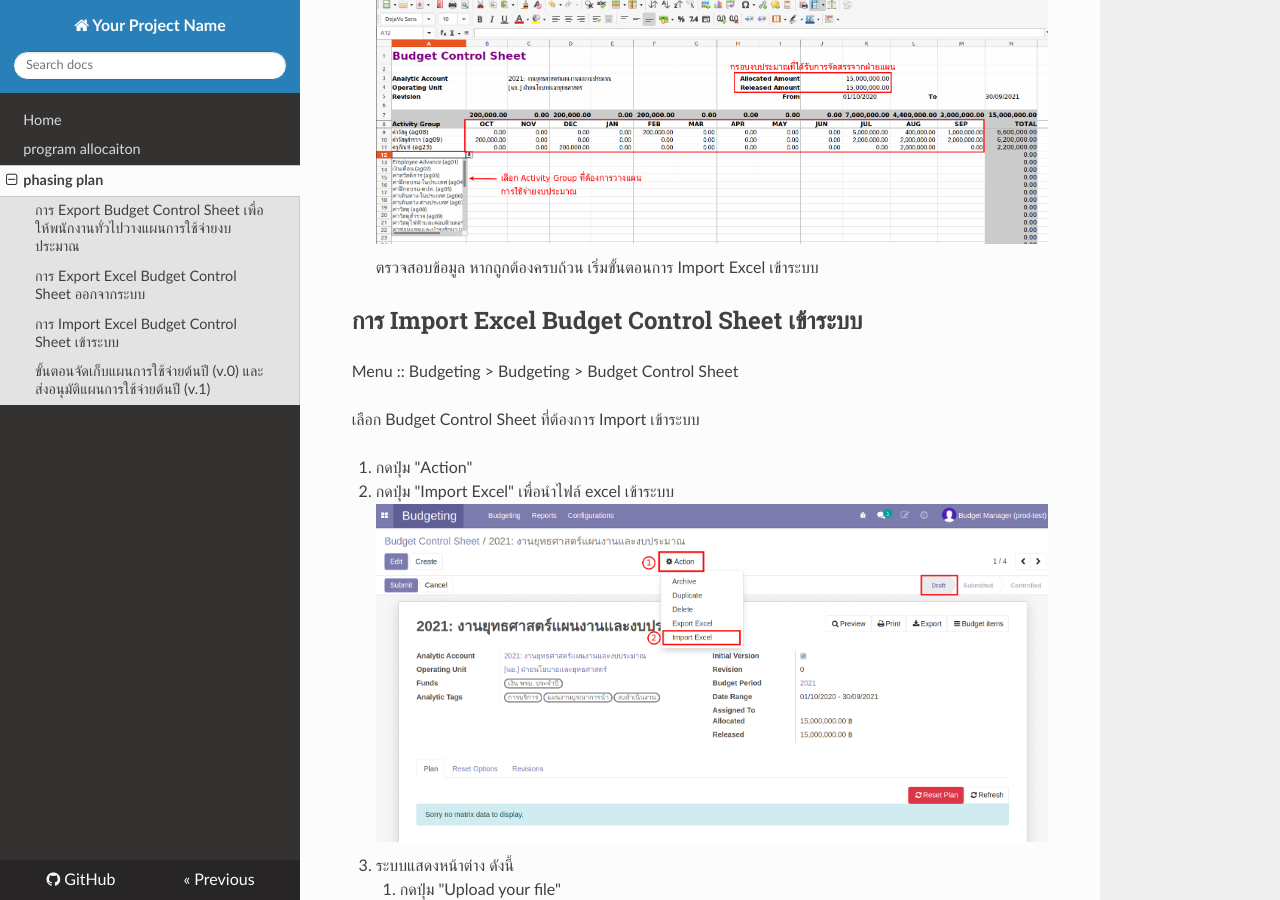
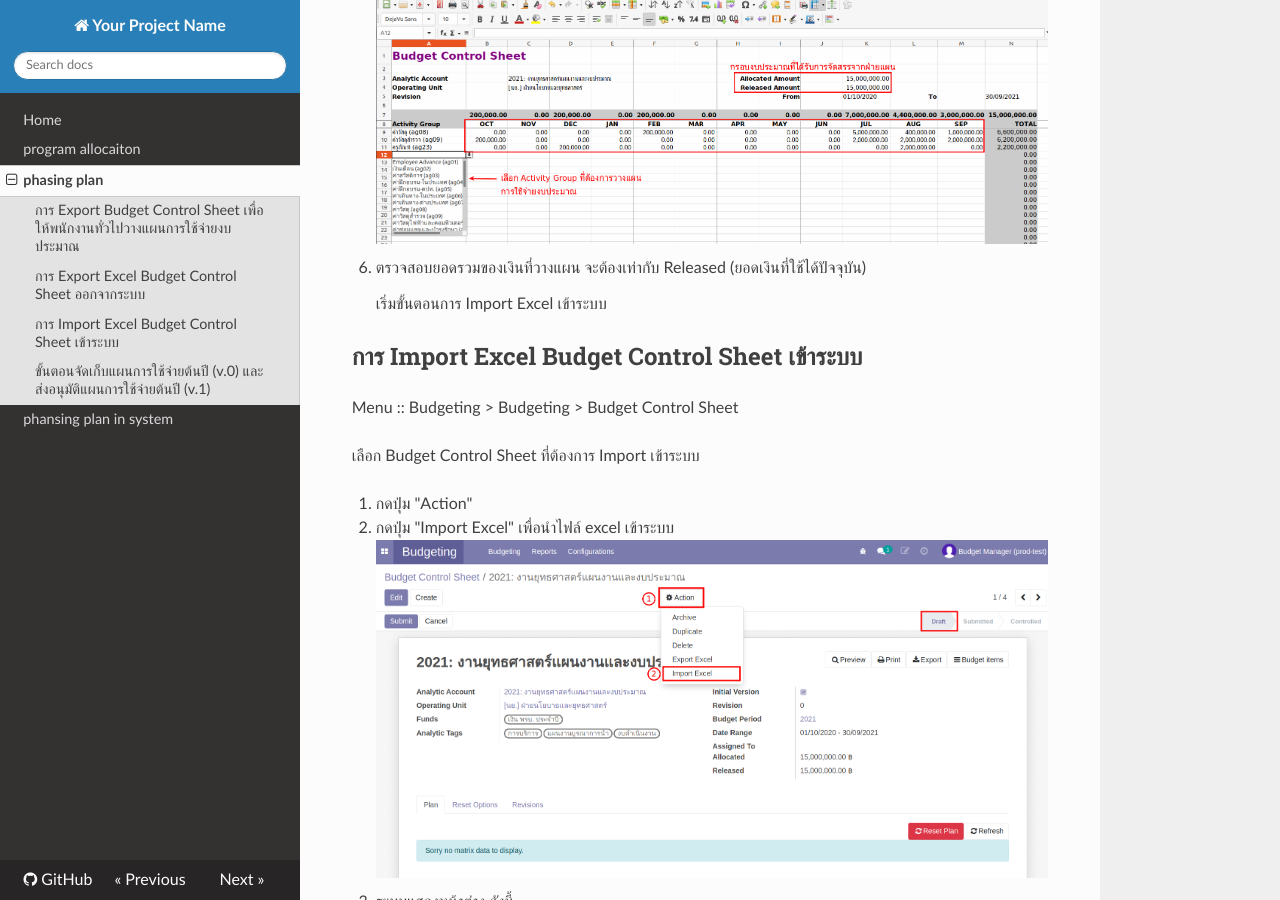
Before and after one commit to newtratip/hii-docs, an MkDocs documentation site: the page built from docs/budget/2_phasing_plan/phasing_plan.md, in a window 1280 px wide and 900 px high, scrolled down 1150 px. Built offline with MkDocs 1.6.1, drawn with Linux system fonts in a browser that asks for light colours; nearby versions of some CDN libraries.

Commit message:
[FIX] session

```diff
--- a/docs/budget/2_phasing_plan/phasing_plan.md
+++ b/docs/budget/2_phasing_plan/phasing_plan.md
@@ -20,7 +20,9 @@ Menu :: Budgeting > Budgeting > Budget Control Sheet
     **Note** :: ตัวอย่างการวางแผนใน Excel file
     ![eg phasing plan](img/eg_phasing.png)
 
-    ตรวจสอบข้อมูล หากถูกต้องครบถ้วน เริ่มขั้นตอนการ Import Excel เข้าระบบ
+6. ตรวจสอบยอดรวมของเงินที่วางแผน จะต้องเท่ากับ Released (ยอดเงินที่ใช้ได้ปัจจุบัน)
+
+    เริ่มขั้นตอนการ Import Excel เข้าระบบ
 
 ## การ Import Excel Budget Control Sheet เข้าระบบ
 
--- a/mkdocs.yml
+++ b/mkdocs.yml
@@ -10,6 +10,7 @@ nav:  # Content organization
     #- Overview: overview.md
     - program allocaiton : budget/1_program_allocation/allocation.md
     - phasing plan : budget/2_phasing_plan/phasing_plan.md
+    - phansing plan in system : budget/2_phasing_plan/phasing_plan_manual.md
 markdown_extensions:
     - toc:  # For link for hearders, H1, H2, etc.
         permalink: "#"
```
Also changed, not shown: docs/budget/1_program_allocation/allocation.md (+3 -0 lines), docs/budget/2_phasing_plan/phasing_plan_manual.md (added, +27 -0 lines), docs/budget/1_program_allocation/img/close.png (added), docs/budget/2_phasing_plan/img/phasing.png (added), docs/budget/2_phasing_plan/img/release_amount.png (added), docs/budget/2_phasing_plan/img/reset_option.png (added).
